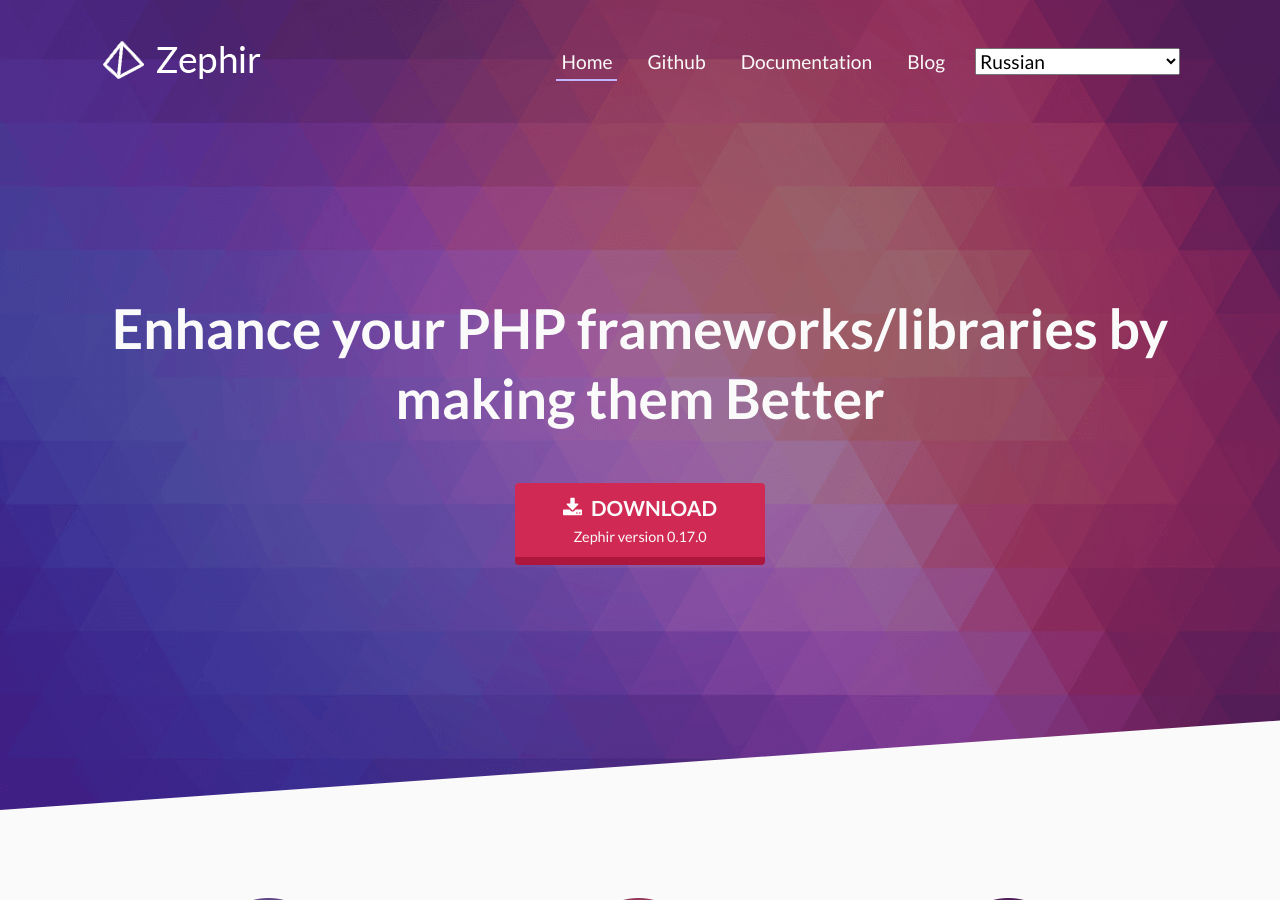
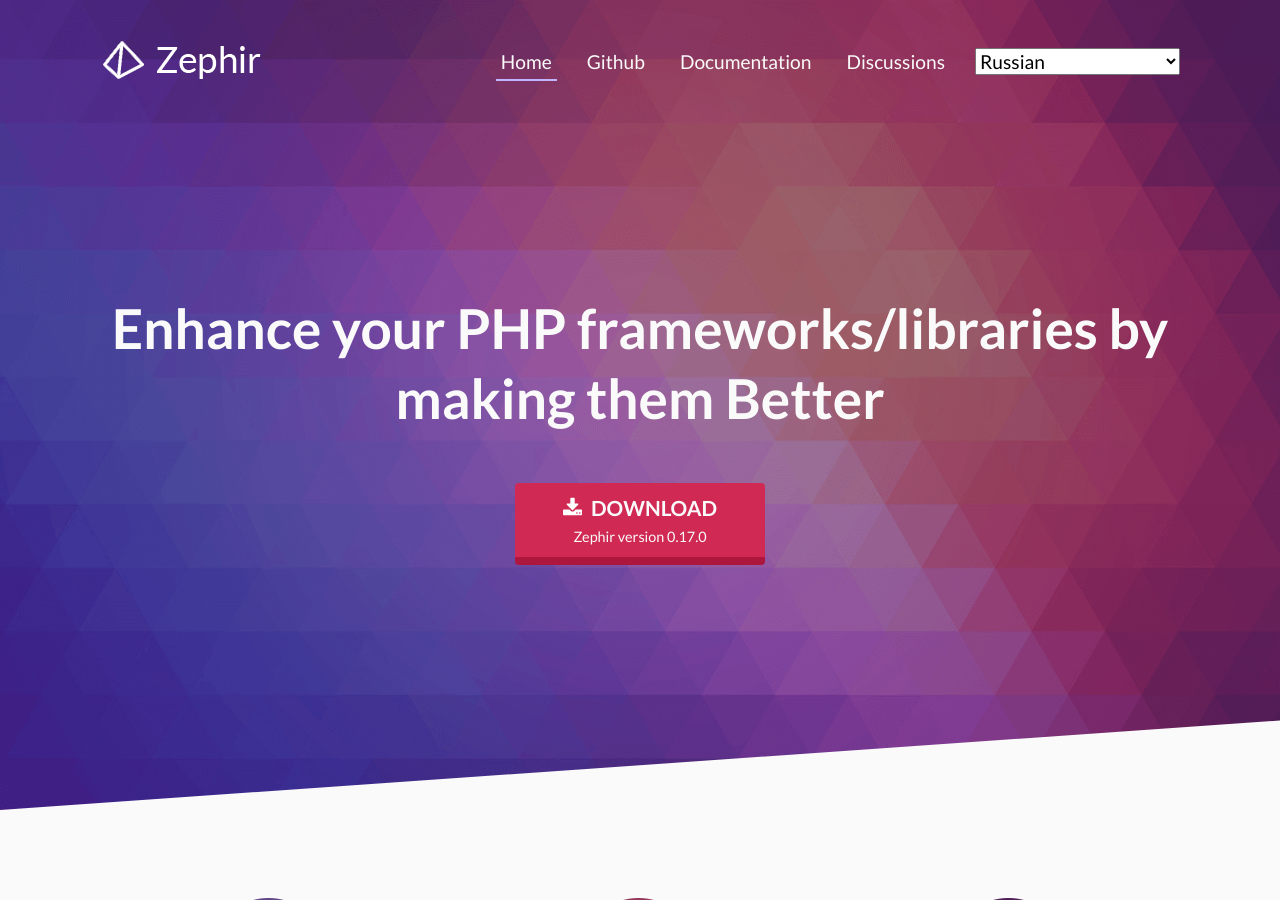
Before and after one commit to zephir-lang/zephir-website, a Jekyll site: the page built from language/ru-RU.html, in a window 1280 px wide and 900 px high. Built offline with Jekyll 4.4.1, drawn with Linux system fonts in a browser that asks for light colours.

Commit message:
re-name blog to discussions ru (#297)

```diff
--- a/_data/ru-RU.json
+++ b/_data/ru-RU.json
@@ -4,7 +4,7 @@
   "arrays": "Arrays",
   "author": "Zephir Language Team",
   "basicSyntax": "Basic Syntax",
-  "blog": "Blog",
+  "discussions": "Discussions",
   "compilationModel": "Compilation model",
   "compilationModelDescription": "Zephir takes advantage of the extension ecosystem available in PHP to allow you create your own extensions as shared libraries in Linux/OSX and DLLs on Windows.",
   "contactUs": "Contact Us",
--- a/language/ru-RU.html
+++ b/language/ru-RU.html
@@ -30,7 +30,7 @@ permalink: /ru-RU
                     </li>
                     <li>
                         <a href="https://blog.zephir-lang.com/">
-                            {{ site.data.ru-RU.blog }}
+                            {{ site.data.ru-RU.discussions }}
                         </a>
                     </li>
                     <li>
@@ -158,7 +158,7 @@ permalink: /ru-RU
                     <strong>{{ site.data.ru-RU.zephir }}</strong>
                     <a href="https://phalcon.io/{{ page.language }}/team">{{ site.data.ru-RU.team }}</a>
                     <a href="mailto:team@phalcon.io">{{ site.data.ru-RU.contactUs }}</a>
-                    <a href="https://blog.zephir-lang.com/">{{ site.data.ru-RU.blog }}</a>
+                    <a href="https://blog.zephir-lang.com/">{{ site.data.ru-RU.discussions }}</a>
                 </div>
             </div>
             <div class="right-content">
```
